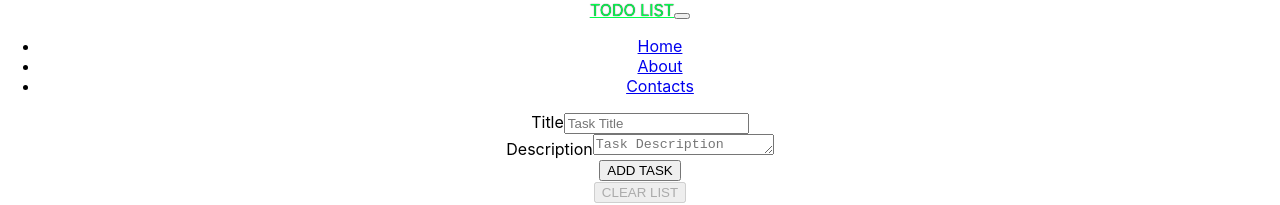
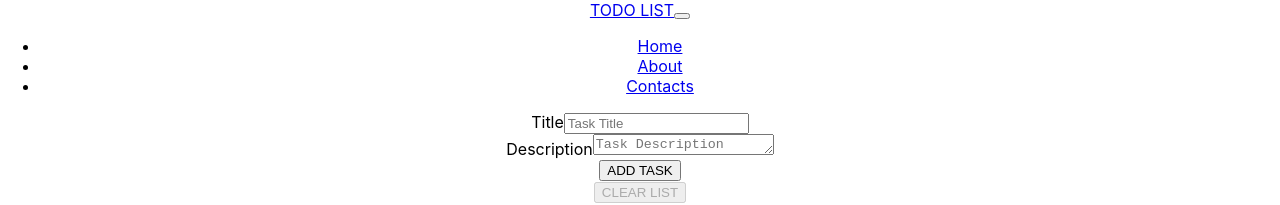
Before and after one commit to Aadesh-1999/ReactProdTodoList, a React (Create React App) app: page / in a window 1280 px wide. Shown: the top 205 px of the page. Built offline with nearby package versions, Linux system fonts and the light colour scheme; the HTML template or start-up script is replaced by a standard one.

Commit message:
Eleventh commit

```diff
--- a/src/MyComponents/Header.js
+++ b/src/MyComponents/Header.js
@@ -8,7 +8,7 @@ export default function Header(props) {
         <div className="sticky-top mb-3">
             <nav className="navbar navbar-expand-lg navbar-light bg-light shadow">
                 <div className="container-fluid">
-                    <Link className="navbar-brand titleHeader" to="/">{props.name}</Link>
+                    <Link className="navbar-brand title" to="/">{props.name}</Link>
                     <button className="navbar-toggler" type="button" data-bs-toggle="collapse" data-bs-target="#navbarSupportedContent" aria-controls="navbarSupportedContent" aria-expanded="false" aria-label="Toggle navigation">
                         <span className="navbar-toggler-icon"></span>
                     </button>
--- a/src/MyComponents/Todos.css
+++ b/src/MyComponents/Todos.css
@@ -1,6 +1,6 @@
 @keyframes example1 {
     0% {color: rgb(0, 0, 0);transform:scale(0.95,0.95);}
-    50% {color: rgb(83, 83, 83);transform:scale(1,1);}
+    50% {color: rgb(83, 83, 83);transform:scale(1.05,1.05);}
     100% {color: rgb(0, 0, 0);transform:scale(0.95,0.95);}
   }
 
```
